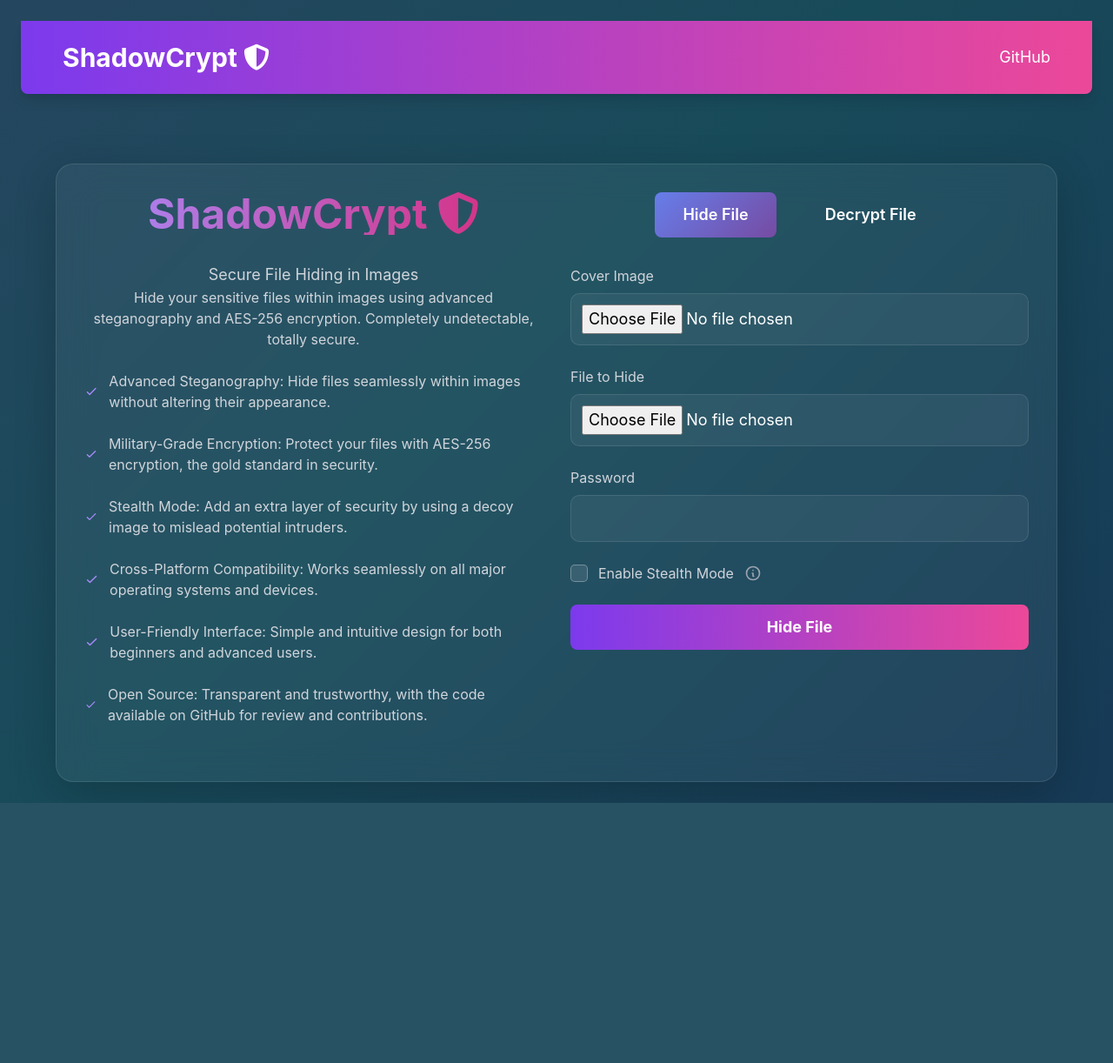
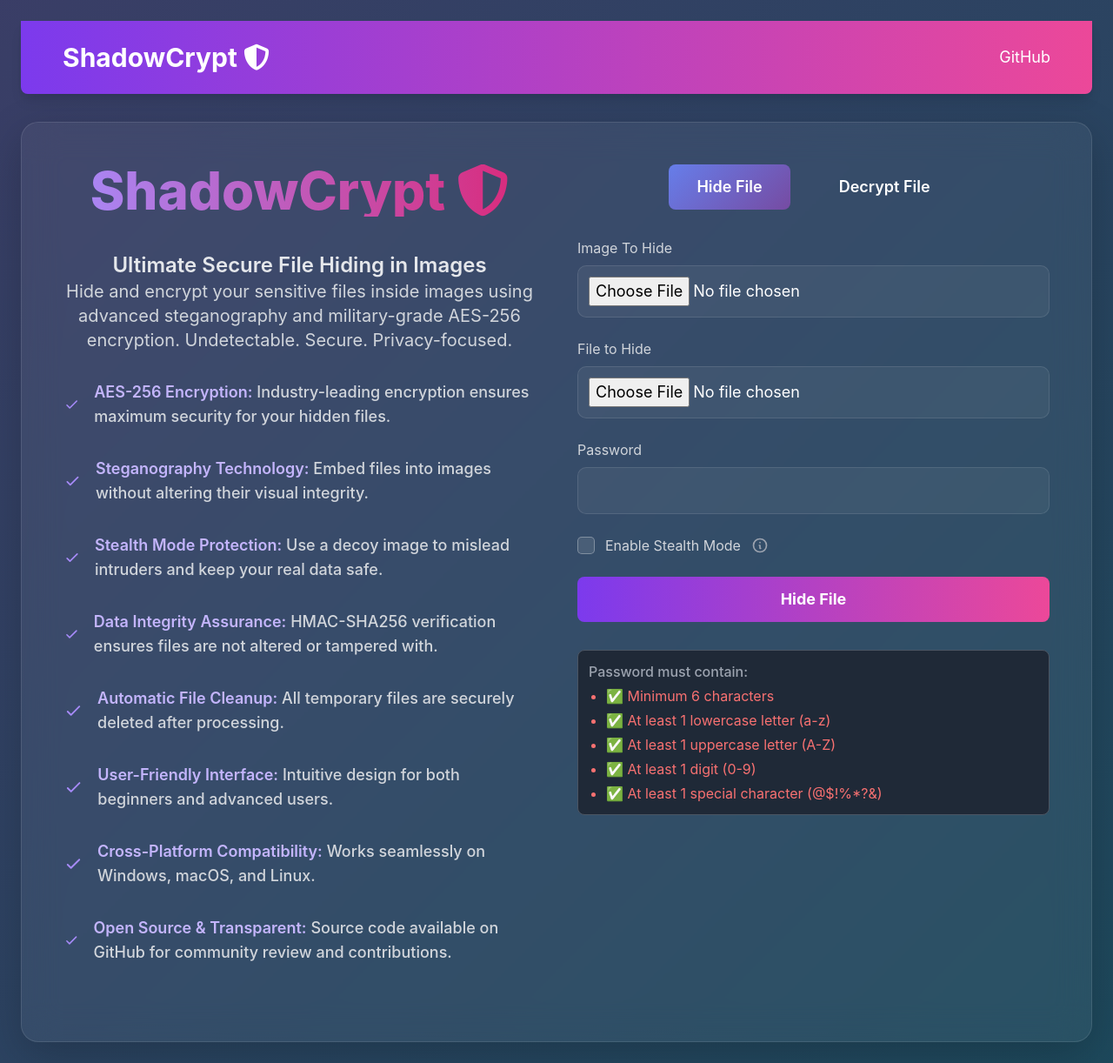
Before and after one commit to jpravin664/ShadowCrypt, a Flask app: page / in a window 1280 px wide. Shown: the whole page at 87% size. Before the commit the page ends 923 px from the top, so only its background shows below. Run offline with Flask 3, Linux system fonts and the light colour scheme.

Commit message:
UI update

```diff
--- a/templates/index.html
+++ b/templates/index.html
@@ -12,7 +12,7 @@
         body {
     background: linear-gradient(-45deg, #152150, #184b5a, #3e3c68, #2b254e);
     background-size: 400% 400%;
-    animation: gradientBG 5s ease infinite;
+    animation: gradientBG 4s ease infinite;
     font-family: 'Inter', sans-serif;
     color: white;
 }
@@ -149,70 +149,195 @@
                 font-size: 2rem;
             }
         }
+
+        .flash-messages {
+    position: fixed;
+    top: 150px;
+    right: 30px;
+    z-index: 1000;
+    display: flex;
+    flex-direction: column;
+    gap: 10px;
+}
+
+.flash-message {
+    padding: 12px 20px;
+    border-radius: 8px;
+    font-size: 26px;
+    font-weight: 600;
+    color: #fff;
+    display: flex;
+    align-items: center;
+    justify-content: space-between;
+    box-shadow: 0 4px 10px rgba(0, 0, 0, 0.15);
+    animation: fadeIn 0.5s ease-in-out;
+    transition: opacity 0.5s ease-in-out;
+    max-width: 400px;
+}
+
+/* Success Message */
+.flash-message.success {
+    background-color: #28a745;
+    border-left: 5px solid #218838;
+}
+
+/* Error Message */
+.flash-message.error {
+    background-color: #dc3545;
+    border-left: 5px solid #c82333;
+}
+
+/* Warning Message */
+.flash-message.warning {
+    background-color: #ffc107;
+    border-left: 5px solid #e0a800;
+    color: #212529;
+}
+
+/* Info Message */
+.flash-message.info {
+    background-color: #17a2b8;
+    border-left: 5px solid #138496;
+}
+
+/* Close Button */
+.flash-message::after {
+    content: '×';
+    font-size: 18px;
+    cursor: pointer;
+    margin-left: 10px;
+    opacity: 0.8;
+}
+
+.flash-message:hover::after {
+    opacity: 1;
+}
+
+/* Fade In Animation */
+@keyframes fadeIn {
+    from {
+        opacity: 0;
+        transform: translateY(-10px);
+    }
+    to {
+        opacity: 1;
+        transform: translateY(0);
+    }
+}
+
+
     </style>
 </head>
 <body class="min-h-screen flex flex-col items-center justify-start p-6 relative bg-gray-900">
+
+    <div class="flash-messages">
+        {% with messages = get_flashed_messages(with_categories=true) %}
+            {% if messages %}
+                {% for category, message in messages %}
+                    <div class="flash-message {{ category }}">{{ message }}</div>
+                {% endfor %}
+            {% endif %}
+        {% endwith %}
+    </div>
+
+
     <header class="w-full bg-gradient-to-r from-purple-600 to-pink-500 text-white py-6 px-12 mb-8 shadow-lg rounded-b-lg">
         <div class="flex justify-between items-center">
             <h1 class="text-3xl font-bold">ShadowCrypt <i class="fa-sharp-duotone fa-solid fa-shield-halved"></i></h1>
             <nav>
                 <ul class="flex space-x-6">
-                    <li><a href="#contact" class="text-lg hover:text-gray-200 transition">GitHub</a></li>
+                    <li><a href="https://github.com/jpravin664/ShadowCrypt" class="text-lg hover:text-gray-200 transition">GitHub</a></li>
                 </ul>
             </nav>
         </div>
     </header>
-<br><br>
-    <div class="w-full max-w-6xl glass p-8 rounded-lg shadow-2xl grid grid-cols-1 md:grid-cols-2 gap-8">
+
+<div class="w-full max-w-screen-xl mx-auto glass p-12 rounded-2xl shadow-2xl grid grid-cols-1 md:grid-cols-2 gap-12">
+
         <!-- Left Column: Information -->
         <div class="w-full">
-            <h1 class="text-5xl font-bold mb-8 text-center bg-gradient-to-r from-purple-400 to-pink-600 bg-clip-text text-transparent">ShadowCrypt <i class="fa-sharp-duotone fa-solid fa-shield-halved"></i></h1>
+            <h1 class="text-6xl font-extrabold mb-10 text-center bg-gradient-to-r from-purple-400 to-pink-600 bg-clip-text text-transparent">
+                ShadowCrypt <i class="fa-sharp-duotone fa-solid fa-shield-halved"></i>
+            </h1>
 
-            <div class="mb-8">
-                <p class="text-gray-300 text-center text-lg">Secure File Hiding in Images</p>
-                <p class="text-gray-300 text-center text-base mb-6">Hide your sensitive files within images using advanced steganography and AES-256 encryption. Completely undetectable, totally secure.</p>
+            <div class="mb-10">
+                <p class="text-gray-200 text-center text-2xl font-semibold">Ultimate Secure File Hiding in Images</p>
+                <p class="text-gray-300 text-center text-xl mb-8">
+                    Hide and encrypt your sensitive files inside images using advanced steganography and military-grade AES-256 encryption.
+                    Undetectable. Secure. Privacy-focused.
+                </p>
 
-                <div class="space-y-6">
-                    <div class="flex items-center space-x-3">
-                        <svg class="w-6 h-6 text-purple-400" fill="none" stroke="currentColor" viewBox="0 0 24 24" xmlns="http://www.w3.org/2000/svg">
+                <div class="space-y-8">
+                    <div class="flex items-center space-x-4">
+                        <svg class="w-8 h-8 text-purple-400" fill="none" stroke="currentColor" viewBox="0 0 24 24" xmlns="http://www.w3.org/2000/svg">
                             <path stroke-linecap="round" stroke-linejoin="round" stroke-width="2" d="M5 13l4 4L19 7"></path>
                         </svg>
-                        <p class="text-gray-300 text-base">Advanced Steganography: Hide files seamlessly within images without altering their appearance.</p>
+                        <p class="text-gray-300 text-lg font-medium">
+                            <span class="text-purple-300 font-semibold">AES-256 Encryption:</span> Industry-leading encryption ensures maximum security for your hidden files.
+                        </p>
                     </div>
 
-                    <div class="flex items-center space-x-3">
-                        <svg class="w-6 h-6 text-purple-400" fill="none" stroke="currentColor" viewBox="0 0 24 24" xmlns="http://www.w3.org/2000/svg">
+                    <div class="flex items-center space-x-4">
+                        <svg class="w-8 h-8 text-purple-400" fill="none" stroke="currentColor" viewBox="0 0 24 24" xmlns="http://www.w3.org/2000/svg">
                             <path stroke-linecap="round" stroke-linejoin="round" stroke-width="2" d="M5 13l4 4L19 7"></path>
                         </svg>
-                        <p class="text-gray-300 text-base">Military-Grade Encryption: Protect your files with AES-256 encryption, the gold standard in security.</p>
+                        <p class="text-gray-300 text-lg font-medium">
+                            <span class="text-purple-300 font-semibold">Steganography Technology:</span> Embed files into images without altering their visual integrity.
+                        </p>
                     </div>
 
-                    <div class="flex items-center space-x-3">
-                        <svg class="w-6 h-6 text-purple-400" fill="none" stroke="currentColor" viewBox="0 0 24 24" xmlns="http://www.w3.org/2000/svg">
+                    <div class="flex items-center space-x-4">
+                        <svg class="w-8 h-8 text-purple-400" fill="none" stroke="currentColor" viewBox="0 0 24 24" xmlns="http://www.w3.org/2000/svg">
                             <path stroke-linecap="round" stroke-linejoin="round" stroke-width="2" d="M5 13l4 4L19 7"></path>
                         </svg>
-                        <p class="text-gray-300 text-base">Stealth Mode: Add an extra layer of security by using a decoy image to mislead potential intruders.</p>
+                        <p class="text-gray-300 text-lg font-medium">
+                            <span class="text-purple-300 font-semibold">Stealth Mode Protection:</span> Use a decoy image to mislead intruders and keep your real data safe.
+                        </p>
                     </div>
 
-                    <div class="flex items-center space-x-3">
-                        <svg class="w-6 h-6 text-purple-400" fill="none" stroke="currentColor" viewBox="0 0 24 24" xmlns="http://www.w3.org/2000/svg">
+                    <div class="flex items-center space-x-4">
+                        <svg class="w-8 h-8 text-purple-400" fill="none" stroke="currentColor" viewBox="0 0 24 24" xmlns="http://www.w3.org/2000/svg">
                             <path stroke-linecap="round" stroke-linejoin="round" stroke-width="2" d="M5 13l4 4L19 7"></path>
                         </svg>
-                        <p class="text-gray-300 text-base">Cross-Platform Compatibility: Works seamlessly on all major operating systems and devices.</p>
+                        <p class="text-gray-300 text-lg font-medium">
+                            <span class="text-purple-300 font-semibold">Data Integrity Assurance:</span> HMAC-SHA256 verification ensures files are not altered or tampered with.
+                        </p>
                     </div>
 
-                    <div class="flex items-center space-x-3">
-                        <svg class="w-6 h-6 text-purple-400" fill="none" stroke="currentColor" viewBox="0 0 24 24" xmlns="http://www.w3.org/2000/svg">
+                    <div class="flex items-center space-x-4">
+                        <svg class="w-8 h-8 text-purple-400" fill="none" stroke="currentColor" viewBox="0 0 24 24" xmlns="http://www.w3.org/2000/svg">
                             <path stroke-linecap="round" stroke-linejoin="round" stroke-width="2" d="M5 13l4 4L19 7"></path>
                         </svg>
-                        <p class="text-gray-300 text-base">User-Friendly Interface: Simple and intuitive design for both beginners and advanced users.</p>
+                        <p class="text-gray-300 text-lg font-medium">
+                            <span class="text-purple-300 font-semibold">Automatic File Cleanup:</span> All temporary files are securely deleted after processing.
+                        </p>
                     </div>
 
-                    <div class="flex items-center space-x-3">
-                        <svg class="w-6 h-6 text-purple-400" fill="none" stroke="currentColor" viewBox="0 0 24 24" xmlns="http://www.w3.org/2000/svg">
+                    <div class="flex items-center space-x-4">
+                        <svg class="w-8 h-8 text-purple-400" fill="none" stroke="currentColor" viewBox="0 0 24 24" xmlns="http://www.w3.org/2000/svg">
                             <path stroke-linecap="round" stroke-linejoin="round" stroke-width="2" d="M5 13l4 4L19 7"></path>
                         </svg>
-                        <p class="text-gray-300 text-base">Open Source: Transparent and trustworthy, with the code available on GitHub for review and contributions.</p>
+                        <p class="text-gray-300 text-lg font-medium">
+                            <span class="text-purple-300 font-semibold">User-Friendly Interface:</span> Intuitive design for both beginners and advanced users.
+                        </p>
+                    </div>
+
+                    <div class="flex items-center space-x-4">
+                        <svg class="w-8 h-8 text-purple-400" fill="none" stroke="currentColor" viewBox="0 0 24 24" xmlns="http://www.w3.org/2000/svg">
+                            <path stroke-linecap="round" stroke-linejoin="round" stroke-width="2" d="M5 13l4 4L19 7"></path>
+                        </svg>
+                        <p class="text-gray-300 text-lg font-medium">
+                            <span class="text-purple-300 font-semibold">Cross-Platform Compatibility:</span> Works seamlessly on Windows, macOS, and Linux.
+                        </p>
+                    </div>
+
+                    <div class="flex items-center space-x-4">
+                        <svg class="w-8 h-8 text-purple-400" fill="none" stroke="currentColor" viewBox="0 0 24 24" xmlns="http://www.w3.org/2000/svg">
+                            <path stroke-linecap="round" stroke-linejoin="round" stroke-width="2" d="M5 13l4 4L19 7"></path>
+                        </svg>
+                        <p class="text-gray-300 text-lg font-medium">
+                            <span class="text-purple-300 font-semibold">Open Source & Transparent:</span> Source code available on GitHub for community review and contributions.
+                        </p>
                     </div>
                 </div>
             </div>
@@ -228,7 +353,7 @@
             <div id="hideFormContainer">
                 <form id="hideForm" action="/hide" method="post" enctype="multipart/form-data" class="space-y-6">
                     <div>
-                        <label class="block text-gray-300 mb-2 text-base">Cover Image</label>
+                        <label class="block text-gray-300 mb-2 text-base">Image To Hide </label>
                         <input type="file" name="image" required class="w-full text-lg">
                     </div>
                     <div>
@@ -237,7 +362,9 @@
                     </div>
                     <div>
                         <label class="block text-gray-300 mb-2 text-base">Password</label>
+
                         <input type="password" name="password" required class="w-full text-lg">
+
                     </div>
 
                     <div class="flex items-center space-x-3">
@@ -247,7 +374,7 @@
                             <svg class="w-5 h-5 text-gray-400" fill="none" stroke="currentColor" viewBox="0 0 24 24" xmlns="http://www.w3.org/2000/svg">
                                 <path stroke-linecap="round" stroke-linejoin="round" stroke-width="2" d="M13 16h-1v-4h-1m1-4h.01M21 12a9 9 0 11-18 0 9 9 0 0118 0z"></path>
                             </svg>
-                            <span class="tooltip-text text-base">Use a decoy image to mislead intruders.</span>
+                            <span class="tooltip-text text-base">Use a decoy image for added security.</span>
                         </div>
                     </div>
 
@@ -261,6 +388,19 @@
                         <div id="hideSpinner" class="loading-spinner ml-2 hidden"></div>
                     </button>
                 </form>
+    <br>
+                <div id="passwordInfo" class="mt-2 text-base text-gray-400 bg-gray-800 p-3 rounded-lg border border-gray-600">
+                    <p class="mb-1 font-medium">Password must contain:</p>
+                    <ul class="list-disc pl-5 space-y-1">
+                        <li id="length" class="text-red-400">✅ Minimum 6 characters</li>
+                        <li id="lowercase" class="text-red-400">✅ At least 1 lowercase letter (a-z)</li>
+                        <li id="uppercase" class="text-red-400">✅ At least 1 uppercase letter (A-Z)</li>
+                        <li id="number" class="text-red-400">✅ At least 1 digit (0-9)</li>
+                        <li id="special" class="text-red-400">✅ At least 1 special character (@$!%*?&)</li>
+                    </ul>
+                </div>
+
+
             </div>
 
             <div id="decryptFormContainer" class="hidden">
@@ -278,7 +418,9 @@
                         <div id="decryptSpinner" class="loading-spinner ml-2 hidden"></div>
                     </button>
                 </form>
+
             </div>
+
         </div>
     </div>
     <script>
@@ -316,6 +458,16 @@
             document.getElementById("decryptButtonText").classList.add("hidden");
             document.getElementById("decryptSpinner").classList.remove("hidden");
         });
+
+        setTimeout(function() {
+        var messages = document.querySelectorAll('.flash-message');
+        messages.forEach(function(message) {
+            message.style.opacity = '0';
+            setTimeout(function() {
+                message.remove();
+            }, 500);
+        });
+    }, 3000);  // Hide messages after 3 seconds
     </script>
 </body>
 </html>
```
